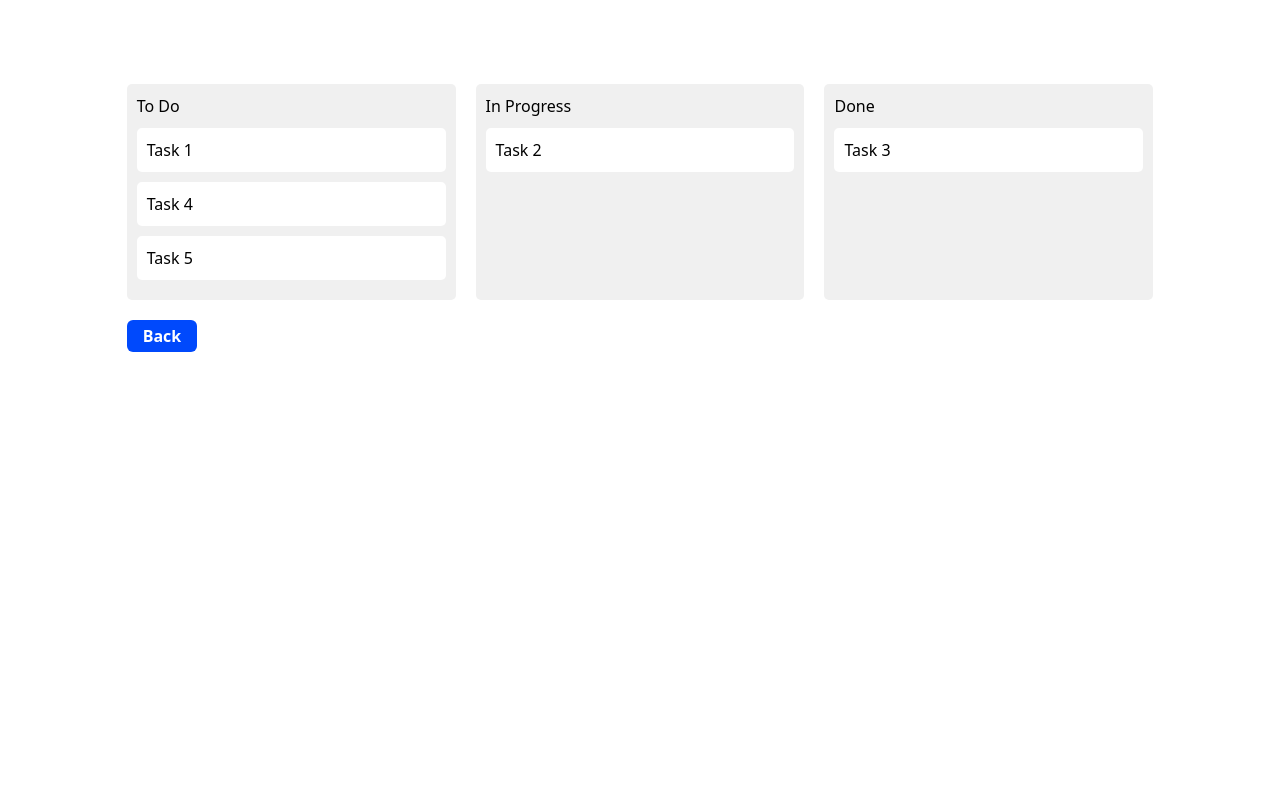
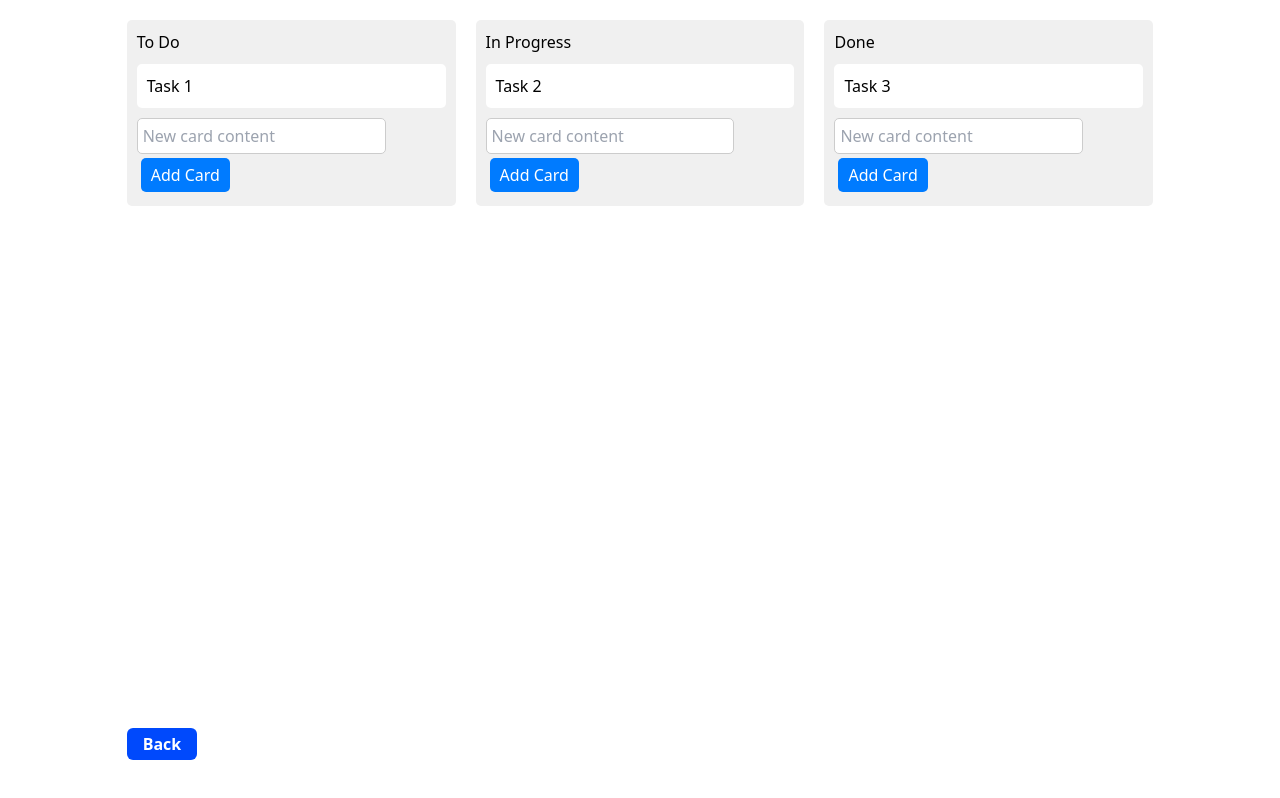
Before and after one commit to shaghayegh-dmmd/Terello, a React (Vite) app in the folder Frontend/: page /Board in a window 1280 px wide. Built offline with nearby package versions, Linux system fonts and the light colour scheme.

Commit message:
add creat tasck

```diff
--- a/Frontend/src/asserts/styles/index.css
+++ b/Frontend/src/asserts/styles/index.css
@@ -22,3 +22,28 @@
     border-radius: 5px;
     cursor: move;
   }
+  .add-card-form {
+    margin-top: 10px;
+  }
+
+  .add-card-form input {
+    width: calc(100% - 60px);
+    padding: 5px;
+    margin-right: 5px;
+    border-radius: 5px;
+    border: 1px solid #ccc;
+  }
+
+  .add-card-form button {
+    padding: 5px 10px;
+    border: none;
+    border-radius: 5px;
+    background-color: #007bff;
+    color: white;
+    cursor: pointer;
+    transition: background-color 0.3s;
+  }
+
+  .add-card-form button:hover {
+    background-color: #0056b3;
+  }
--- a/Frontend/src/components/Section/Column.jsx
+++ b/Frontend/src/components/Section/Column.jsx
@@ -1,13 +1,36 @@
+import React, { useState } from 'react';
+import Card from './Card';
+import { useDrop } from 'react-dnd';
 
-import Card from './Card';
+const Column = ({ name, cards, columnId, addCard }) => {
+    const [newCardContent, setNewCardContent] = useState('');
+    const [, drop] = useDrop({
+      accept: 'CARD',
+      drop: (item) => console.log(`Dropped card ${item.id} on column ${columnId}`),
+    });
 
-const Column = ({ name, cards, onDrop }) => {
+    const handleAddCard = () => {
+      if (newCardContent.trim()) {
+        addCard(columnId, newCardContent);
+        setNewCardContent('');
+      }
+    };
+
     return (
-    <div className="column">
+      <div ref={drop} className="column">
         <h2>{name}</h2>
         {cards.map(card => (
           <Card key={card.id} card={card} />
         ))}
+        <div className="add-card-form">
+          <input
+            type="text"
+            value={newCardContent}
+            onChange={(e) => setNewCardContent(e.target.value)}
+            placeholder="New card content"
+          />
+          <button onClick={handleAddCard} className='m-1'>Add Card</button>
+        </div>
       </div>
     );
   };
--- a/Frontend/src/pages/BoardPage.jsx
+++ b/Frontend/src/pages/BoardPage.jsx
@@ -5,37 +5,52 @@ import { HTML5Backend } from 'react-dnd-html5-backend';
 import { Link } from 'react-router-dom';
 
 const Boards = () => {
+
+
     const [columns, setColumns] = useState([
-        { id: 1, name: 'To Do', cards: [{ id: 1, content: 'Task 1' }, { id: 4, content: 'Task 4' }, { id: 5, content: 'Task 5' }] },
+        { id: 1, name: 'To Do', cards: [{ id: 1, content: 'Task 1' }] },
         { id: 2, name: 'In Progress', cards: [{ id: 2, content: 'Task 2' }] },
         { id: 3, name: 'Done', cards: [{ id: 3, content: 'Task 3' }] },
     ]);
 
-    const handleDrop = (itemId, columnId) => {
-        // Handle moving the card here
+
+    const addCard = (columnId, cardContent) => {
+        setColumns(prevColumns =>
+            prevColumns.map(column =>
+                column.id === columnId
+                    ? {
+                        ...column,
+                        cards: [
+                            ...column.cards,
+                            { id: Math.random(), content: cardContent }, // Use unique ID in a real app
+                        ],
+                    }
+                    : column
+            )
+        );
     };
-
     return (
         <>
-            <div className="flex justify-center items-center w-full h-full">
-                <div className="flex flex-col justify-start items-center w-5/6 h-full">
+            <div className="flex justify-center items-center w-full h-screen">
+                <div className="flex flex-col justify-start items-center w-5/6 h-screen relative">
                     <DndProvider backend={HTML5Backend}>
-                        <div className="board w-full mt-16">
+                        <div className="board">
                             {columns.map(column => (
                                 <Column
                                     key={column.id}
                                     name={column.name}
                                     cards={column.cards}
-                                    onDrop={(item) => handleDrop(item.id, column.id)}
+                                    columnId={column.id}
+                                    addCard={addCard}
                                 />
                             ))}
                         </div>
                     </DndProvider>
-                    <div className='flex justify-start w-full'>
+                    <div className='flex justify-start w-full absolute bottom-10'>
                         <Link to="/dashboard">
-                        <button className='bg-primary text-white font-bold px-4 py-1 rounded-md mx-5 '>
-                            Back
-                        </button>
+                            <button className='bg-primary text-white font-bold px-4 py-1 rounded-md mx-5 '>
+                                Back
+                            </button>
                         </Link>
                     </div>
                 </div>
```
Lines whose indentation alone changed are shown as unchanged.
